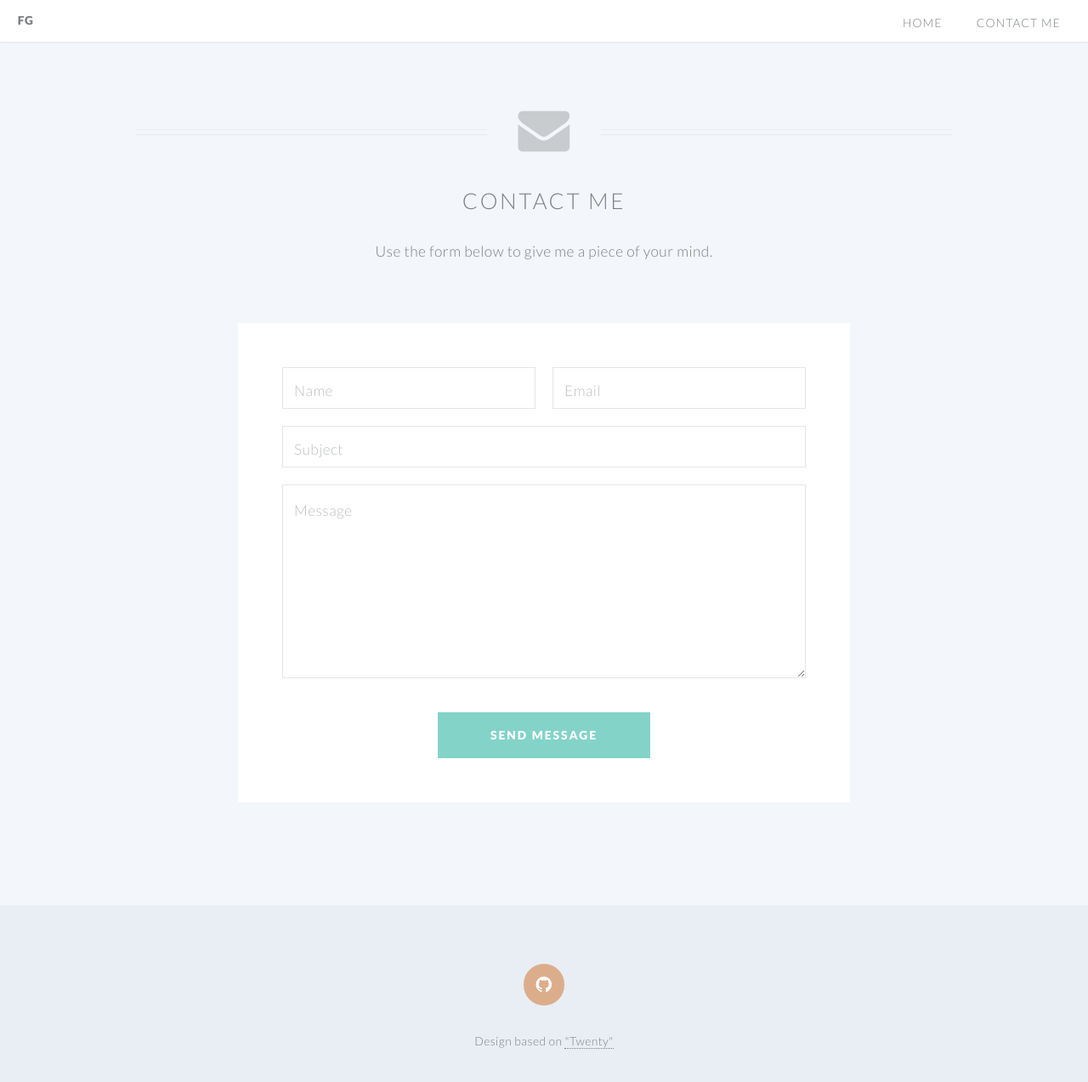
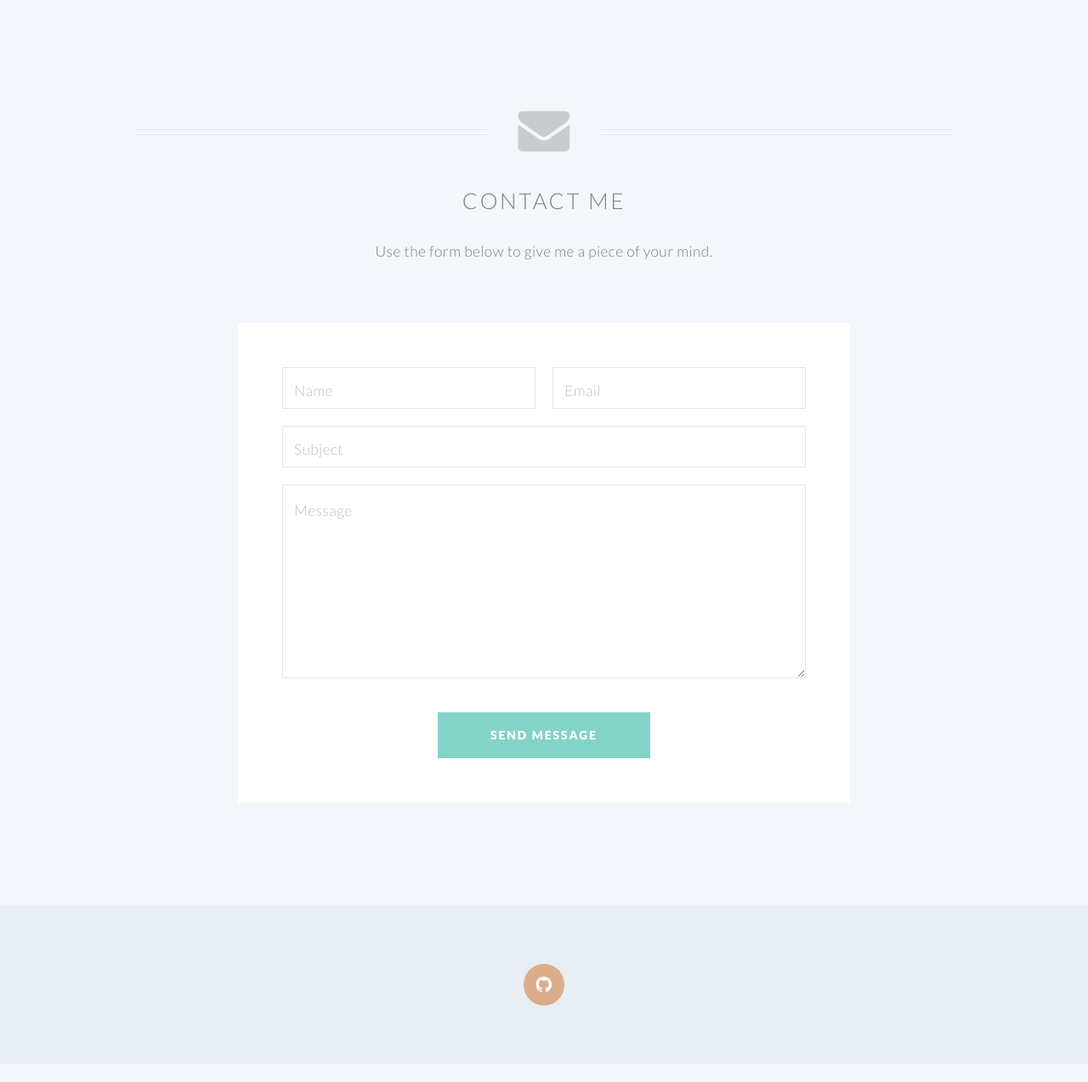
Before and after one commit to fgiaimo/fgiaimo.github.io, a Jekyll site: the page contact.html, which Jekyll copies as it is, in a window 1280 px wide and 1301 px high. Shown: the top 1273 px of the window at 85% size. Built offline with Jekyll 4.4.1, drawn with Linux system fonts in a browser that asks for light colours.

Commit message:
Testing new layout-2

```diff
--- a/contact.html
+++ b/contact.html
@@ -27,37 +27,6 @@
 		<!--[if lte IE 9]><link rel="stylesheet" href="css/ie/v9.css" /><![endif]-->
 	</head>
 	<body class="no-sidebar">
-
-		<!-- Header -->
-			<header id="header">
-				<h1 id="logo"><a href="index.html">FG</a></h1>
-				<nav id="nav">
-					<ul>
-						<li class="current"><a href="index.html">Home</a></li>
-						<li class="current"><a href="contact.html">Contact me</a></li>
-						<!--li class="submenu">
-							<a href="">Layouts</a>
-							<ul>
-								<li><a href="left-sidebar.html">Left Sidebar</a></li>
-								<li><a href="right-sidebar.html">Right Sidebar</a></li>
-								<li><a href="no-sidebar.html">No Sidebar</a></li>
-								<li><a href="contact.html">Contact</a></li>
-								<li class="submenu">
-									<a href="">Submenu</a>
-									<ul>
-										<li><a href="#">Dolore Sed</a></li>
-										<li><a href="#">Consequat</a></li>
-										<li><a href="#">Lorem Magna</a></li>
-										<li><a href="#">Sed Magna</a></li>
-										<li><a href="#">Ipsum Nisl</a></li>
-									</ul>
-								</li>
-							</ul>
-						</li>
-						<li><a href="#" class="button special">Sign Up</a></li-->
-					</ul>
-				</nav>
-			</header>
 
 		<!-- Main -->
 			<article id="main">
@@ -117,10 +86,6 @@
 					<li><a href="https://github.com/fgiaimo" class="icon circle fa-github"><span class="label">Github</span></a></li>
 				</ul>
 
-				<ul class="copyright">
-					<li>Design based on <a href="http://html5up.net/twenty">"Twenty"</a></li>
-				</ul>
-
 			</footer>
 
 	</body>
```
